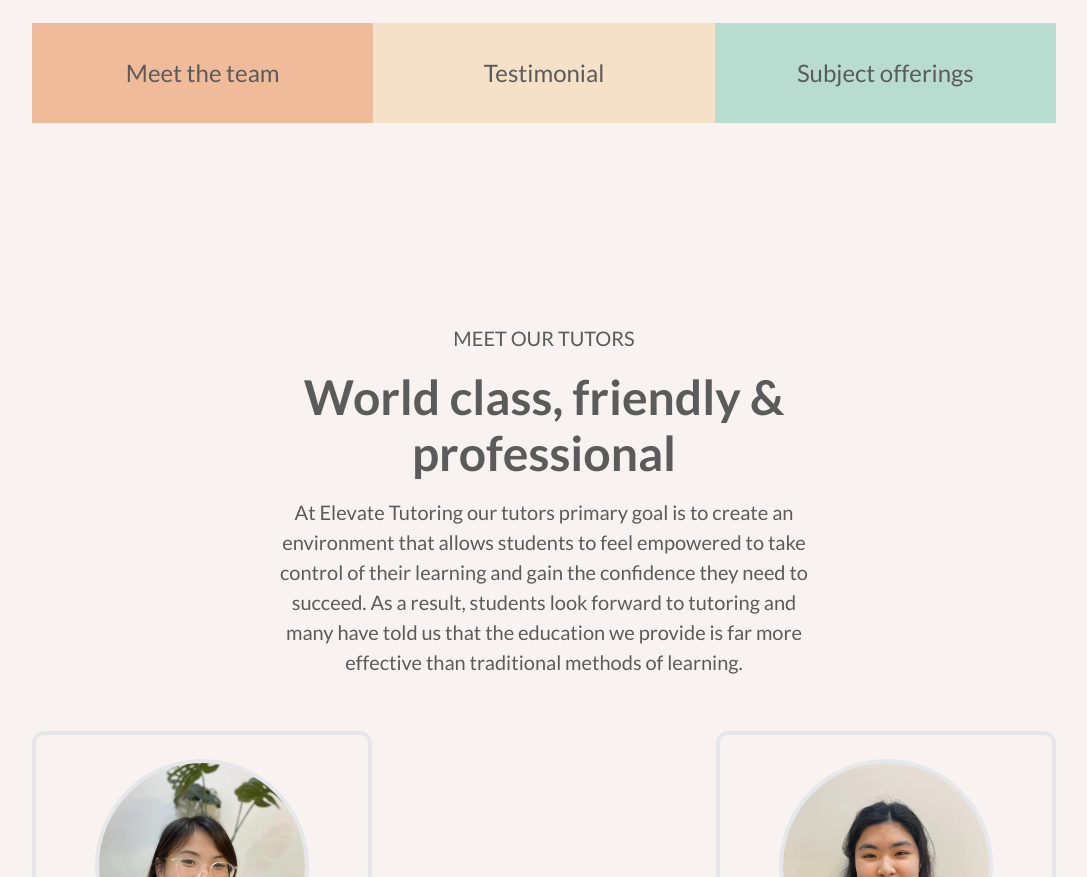
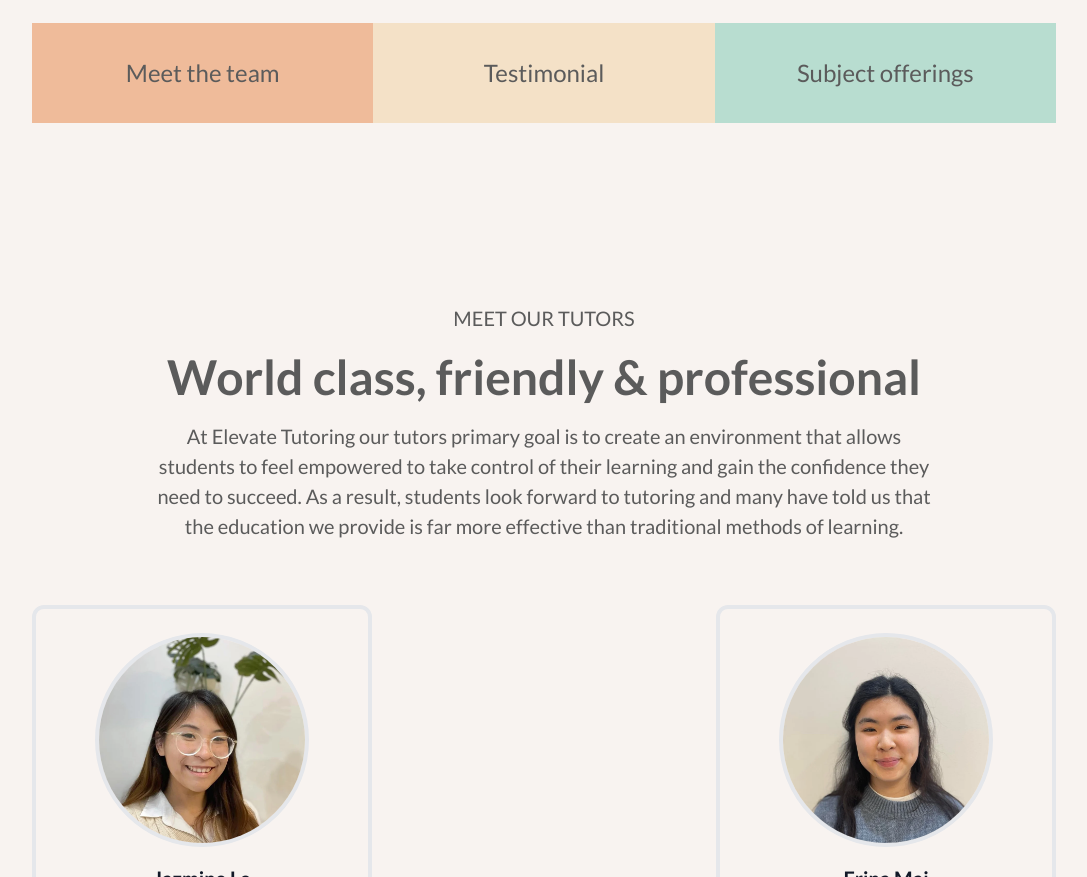
Before and after one commit to xlui11/Elevate, a React (Vite) app: page / in a window 1280 px wide. Shown: the part 1600-2477 px from the top of the page, without its empty margins (96-1183 px from the left). Built offline with nearby package versions, Linux system fonts and the light colour scheme; a web font is replaced by a local one.

Commit message:
Refactored section text to use components

```diff
--- a/src/components/Reusables/ProfileCard.jsx
+++ /dev/null
@@ -1,7 +0,0 @@
-import React from "react";
-
-const ProfileCard = () => {
-	return <div></div>;
-};
-
-export default ProfileCard;
--- /dev/null
+++ b/src/components/Reusables/SectionText.jsx
@@ -0,0 +1,19 @@
+import PropTypes from "prop-types";
+
+const SectionText = ({ title, tag, paragraph }) => {
+	return (
+		<section className="text-center flex gap-[16px] flex-col lg:px-[120px]">
+			<h1 className="text-[20px] uppercase">{title}</h1>
+			<h2 className="text-[48px] font-semibold leading-[56px]">{tag}</h2>
+			<p className="text-[20px]">{paragraph}</p>
+		</section>
+	);
+};
+
+export default SectionText;
+
+SectionText.propTypes = {
+	title: PropTypes.string.isRequired,
+	tag: PropTypes.string.isRequired,
+	paragraph: PropTypes.string.isRequired
+};
--- a/src/components/Sections/MeetTheTeam.jsx
+++ b/src/components/Sections/MeetTheTeam.jsx
@@ -1,25 +1,21 @@
+// Helper
 import { SectionsWrapper } from "../../hoc";
+
+// Components
 import ProfileCards from "../ProfileCards/ProfileCardSection";
+import SectionText from "../Reusables/SectionText";
 
+// Data
 import { TeamProfiles } from "../../constants";
 
 const MeetTheTeam = () => {
 	return (
-		<section className="text-primary py-[200px] flex flex-col gap-[54px] lg:px-32">
-			<section className="text-center flex gap-[16px] flex-col lg:px-[240px]">
-				<h2 className="text-[20px] uppercase">Meet our tutors</h2>
-				<h1 className="text-[48px] font-semibold leading-[56px]">
-					World class, friendly & professional
-				</h1>
-				<p className="text-[20px]">
-					At Elevate Tutoring our tutors primary goal is to create an
-					environment that allows students to feel empowered to take control of
-					their learning and gain the confidence they need to succeed. As a
-					result, students look forward to tutoring and many have told us that
-					the education we provide is far more effective than traditional
-					methods of learning.
-				</p>
-			</section>
+		<section className="text-primary py-[180px] flex flex-col gap-[64px] lg:px-32">
+			<SectionText
+				title="Meet our tutors"
+				tag="World class, friendly & professional"
+				paragraph="At Elevate Tutoring our tutors primary goal is to create an environment that allows students to feel empowered to take control of their learning and gain the confidence they need to succeed. As a result, students look forward to tutoring and many have told us that the education we provide is far more effective than traditional methods of learning."
+			/>
 			<ProfileCards teamProfiles={TeamProfiles} />
 		</section>
 	);
```
